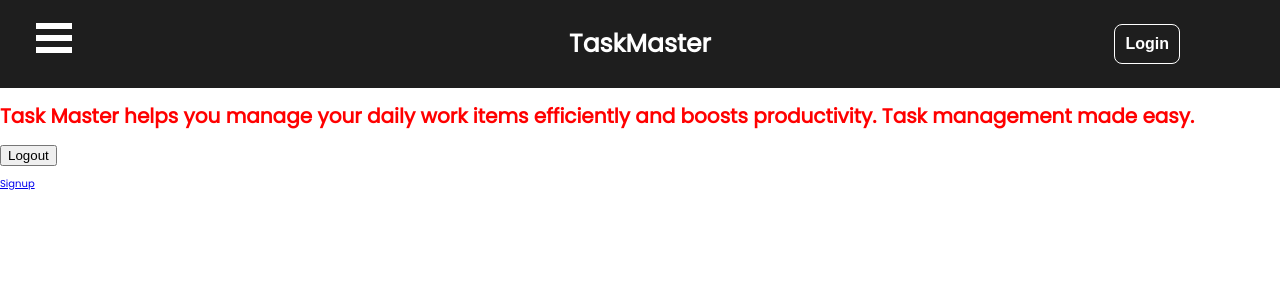
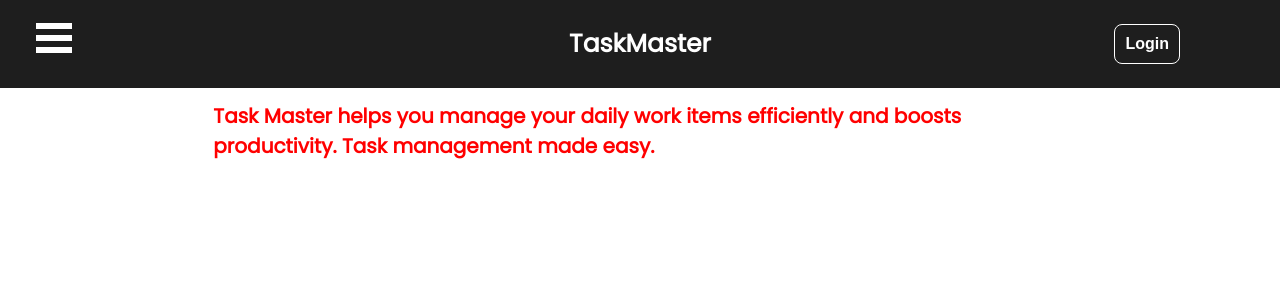
Before and after one commit to usaif1/taskmaster, a React (Create React App) app: page / in a window 1280 px wide. Shown: the top 300 px of the page. Built offline with nearby package versions, Linux system fonts and the light colour scheme.

Commit message:
cleanup and changed title

```diff
--- a/public/index.html
+++ b/public/index.html
@@ -24,7 +24,7 @@
       work correctly both with client-side routing and a non-root public URL.
       Learn how to configure a non-root public URL by running `npm run build`.
     -->
-    <title>React App</title>
+    <title>TaskMaster</title>
   </head>
   <body>
     <noscript>You need to enable JavaScript to run this app.</noscript>
--- a/src/components/Home/Home.js
+++ b/src/components/Home/Home.js
@@ -1,27 +1,18 @@
 //dependencies
 import React from "react";
-import { Link } from "react-router-dom";
 
 //actions
-import { logout } from "../../actions/authActions";
+import { isUserSignedIn } from "../../actions/authActions";
 
 //imports
+import Container from "../common/Container/Container";
 import Heading from "./Heading";
 
 const Home = () => {
-  //onClick handler
-  const onClickHandler = () => {
-    logout();
-  };
-
   return (
-    <div>
-      <Heading />
-      <button onClick={onClickHandler}>Logout</button>
-      <Link to="/signup">
-        <p>Signup</p>
-      </Link>
-    </div>
+    <Container>
+      {isUserSignedIn() ? "User already signed in" : <Heading />}
+    </Container>
   );
 };
 
--- a/src/components/Navbar/Navbar.js
+++ b/src/components/Navbar/Navbar.js
@@ -22,6 +22,7 @@ const Navbar = () => {
   const onClickHandler = () => {
     if (isUserSignedIn()) {
       logout();
+      window.location.reload();
     } else {
       return location.pathname === "/login" ? null : history.push("/login");
     }
--- /dev/null
+++ b/src/components/common/Container/Container.js
@@ -0,0 +1,13 @@
+//dependencies
+import React from "react";
+
+//imports
+import { useStyles } from "./styles";
+
+const Container = (props) => {
+  const classes = useStyles();
+
+  return <div className={classes.container}>{props.children}</div>;
+};
+
+export default Container;
--- /dev/null
+++ b/src/components/common/Container/styles.js
@@ -0,0 +1,15 @@
+//dependencies
+import { createUseStyles } from "react-jss";
+
+export const useStyles = createUseStyles({
+  container: {
+    width: window.innerWidth / 1.5,
+    margin: "auto",
+  },
+
+  "@media only screen and (max-width: 600px)": {
+    container: {
+      width: window.innerWidth / 1.1,
+    },
+  },
+});
```
